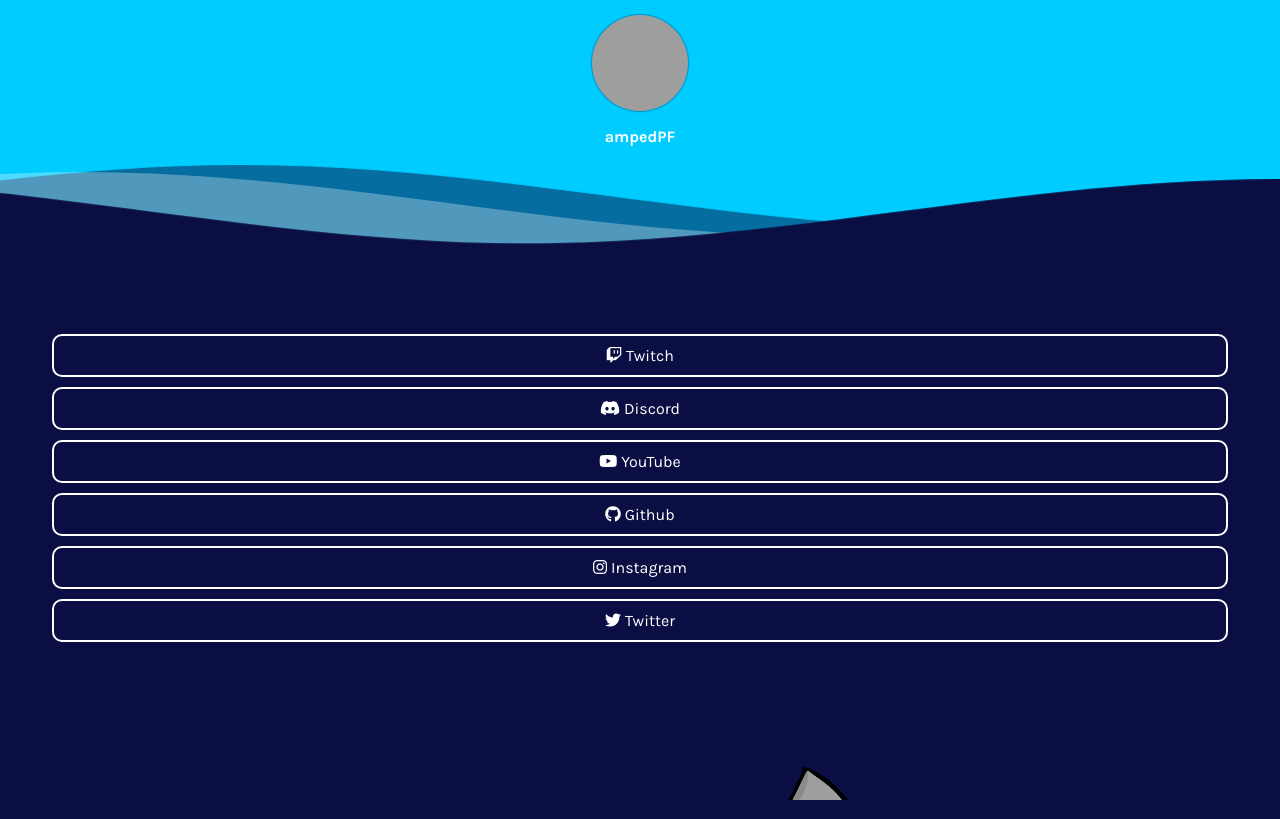
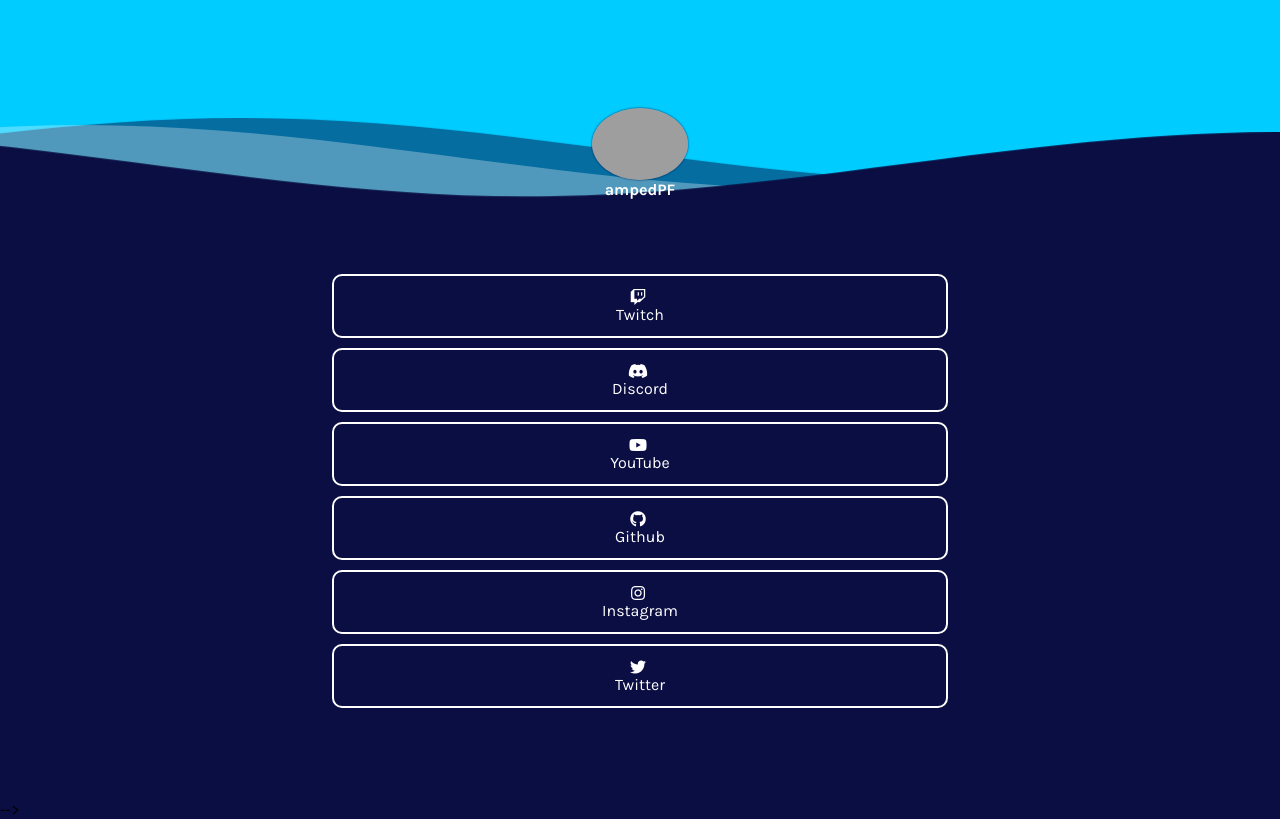
Before and after one commit to ampedPF/links, a plain HTML site: page index.html in a window 1280 px wide. Drawn offline with Linux system fonts and the light colour scheme; grey boxes are pictures that could not be loaded.

Commit message:
Remove Shark and move most things

```diff
--- a/index.html
+++ b/index.html
@@ -28,8 +28,7 @@
 
             <!--Waves Container-->
             <div class="waves">
-                <svg xmlns="http://www.w3.org/2000/svg" xmlns:xlink="http://www.w3.org/1999/xlink" viewBox="0 24 150 28"
-                    preserveAspectRatio="none" shape-rendering="auto">
+                <svg xmlns="http://www.w3.org/2000/svg" xmlns:xlink="http://www.w3.org/1999/xlink" viewBox="0 24 150 28" preserveAspectRatio="none" shape-rendering="auto">
                     <defs>
                         <path id="gentle-wave"
                             d="M-160 44c30 0 58-18 88-18s 58 18 88 18 58-18 88-18 58 18 88 18 v44h-352z" />
@@ -67,12 +66,12 @@
                 </a>
             </div>
         </div>
-        <div class="bottom">
+        <!-- <div class="bottom">
             <!-- <div class="code">987</div> -->
-            <div class="lurk">
+        <!-- <div class="lurk">
                 <img src="lurk.png" />
-            </div>
-        </div>
+            </div> -->
+    </div> -->
     </div>
 </body>
 <!-- <footer>
--- a/style.css
+++ b/style.css
@@ -1,5 +1,4 @@
 @import url('https://fonts.googleapis.com/css?family=Karla:400,700&display=swap');
-
 :root {
     --bgColor: #00ccff;
     --bgColor2: #0b0e43;
@@ -13,7 +12,6 @@
     height: 100%;
     margin: 0;
     padding: 0;
-    overflow: hidden;
 }
 
 body {
@@ -28,6 +26,10 @@
     overflow: hidden;
 }
 
+::-webkit-scrollbar {
+    display: none;
+}
+
 .container {
     height: 100%;
     width: 100%;
@@ -40,22 +42,23 @@
 
 .top {
     flex: 2;
+    min-height: 200px;
+    max-height: 200px;
     display: flex;
     align-items: center;
-    justify-content: center;
+    justify-content: end;
     flex-direction: column;
     width: 100%;
     background: var(--bgColor);
 }
 
 .profile {
-    flex: 1;
-    width: 100%;
-    /* height:150px; */
-    display: flex;
+    display: block;
+    position: absolute;
     align-items: center;
     justify-content: space-between;
     flex-direction: column;
+    margin-top: 44px;
 }
 
 #profilePicture {
@@ -68,8 +71,8 @@
 
 #profilePicture img {
     position: relative;
-    width: 96px;
-    height: 96px;
+    max-width: 96px;
+    max-height: 96px;
     display: block;
     border-radius: 50%;
     box-shadow: 0px 0px 2px 0px var(--bgColor2);
@@ -107,46 +110,63 @@
     width: 100%;
     background: var(--bgColor2);
     display: flex;
-    align-items: center;
     justify-content: center;
+    overflow: auto !important;
+    padding-top: 44px;
+    scrollbar-width: none;
+}
+
+.middle::-webkit-scrollbar {
+    display: none;
 }
 
 #links {
-    width: 100%;
+    flex: 1;
+    max-width: 680px;
     display: flex;
     align-items: center;
-    justify-content: center;
     flex-direction: column;
+    padding-top: 30px;
 }
 
-@media all and (max-width: 1024px) and (orientation: portrait) {
+
+/* @media all and (max-width: 1024px) and (orientation: portrait) {
     #userName {
         flex: 0.4;
     }
 }
-@media all and (max-width: 1024px) and (orientation: landscape) {
 
+@media screen and (max-width: 1024px) and (orientation: landscape) {
+    .container {
+        height: initial;
+    }
     .middle {
         flex: 2;
+        max-height: 200px;
         width: 100%;
         background: var(--bgColor2);
         display: flex;
         align-items: center;
         justify-content: center;
     }
-
     #links {
-        width: 100%;
+        flex: 1;
+        max-width: 680px;
         display: flex;
         align-items: center;
         justify-content: center;
         flex-direction: row;
     }
-
-}
+} */
 
 .link {
     width: 90%;
+    min-height: 60px;
+    max-height: 60px;
+    display: flex;
+    align-items: center;
+    justify-content: center;
+    flex-direction: column;
     background-color: transparent;
     color: var(--accentColor);
     border: solid var(--accentColor) 2px;
@@ -156,7 +176,6 @@
     margin-left: 10px;
     margin-right: 10px;
     margin-bottom: 10px;
-    padding: 10px;
     /* 17px */
     text-decoration: none;
     /* transition: all .25s cubic-bezier(.08, .59, .29, .99); */
@@ -183,6 +202,7 @@
     max-height: 60px;
 }
 
+
 /* .code {
     position: relative;
     color: var(--accentColor);
@@ -193,16 +213,28 @@
     text-align: center;
 
     /*  animation   */
-overflow: hidden;
+
+
+/* overflow: hidden; */
+
+
 /* background: linear-gradient(45deg, var(--bgColor), var(--accentColor), var(--bgColor)); */
+
+
 /* background-image: url(lurk.png); */
-background-repeat: no-repeat;
+
+
+/*background-repeat: no-repeat;
 background-size: 80%;
 animation: animate 10s linear var(--delay) infinite;
 -webkit-background-clip: text;
 background-clip: text;
--webkit-text-fill-color: rgba(255, 255, 255, 0);
-}
+-webkit-text-fill-color: rgba(255,
+255,
+255,
+0);
+
+}*/
 
 */ @media (hover: hover) {
     .link:hover {
@@ -218,12 +250,12 @@
 
 
 /*-------------------------animations-----------------------*/
+
 @keyframes transitionAnimation {
     0% {
         opacity: 0;
         transform: translateY(-10px);
     }
-
     100% {
         opacity: 1;
         transform: translateY(0);
@@ -235,16 +267,13 @@
         left: -100px;
         transform: scaleX(1);
     }
-
     49.999% {
         transform: scaleX(1);
     }
-
     50% {
         left: calc(100% + 100px);
         transform: scaleX(-1);
     }
-
     100% {
         left: -100px;
         transform: scaleX(-1);
@@ -282,23 +311,22 @@
     0% {
         transform: translate3d(-90px, 0, 0);
     }
-
     100% {
         transform: translate3d(85px, 0, 0);
     }
 }
 
+
 /*Shrinking for mobile*/
+
 @media (max-width: 768px) {
     .waves {
         height: 40px;
         min-height: 40px;
     }
-
     .content {
         height: 30vh;
     }
-
     h1 {
         font-size: 24px;
     }
```
